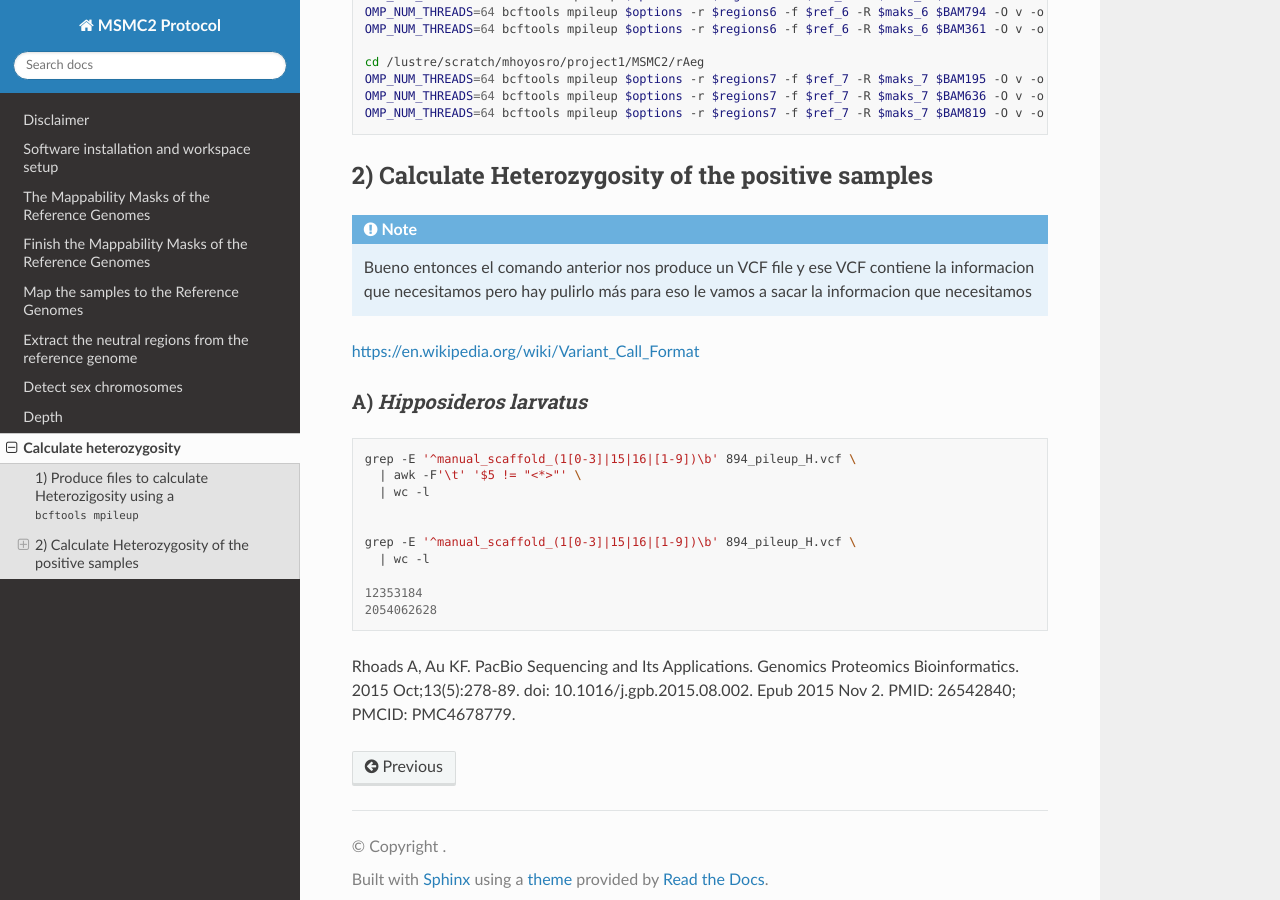
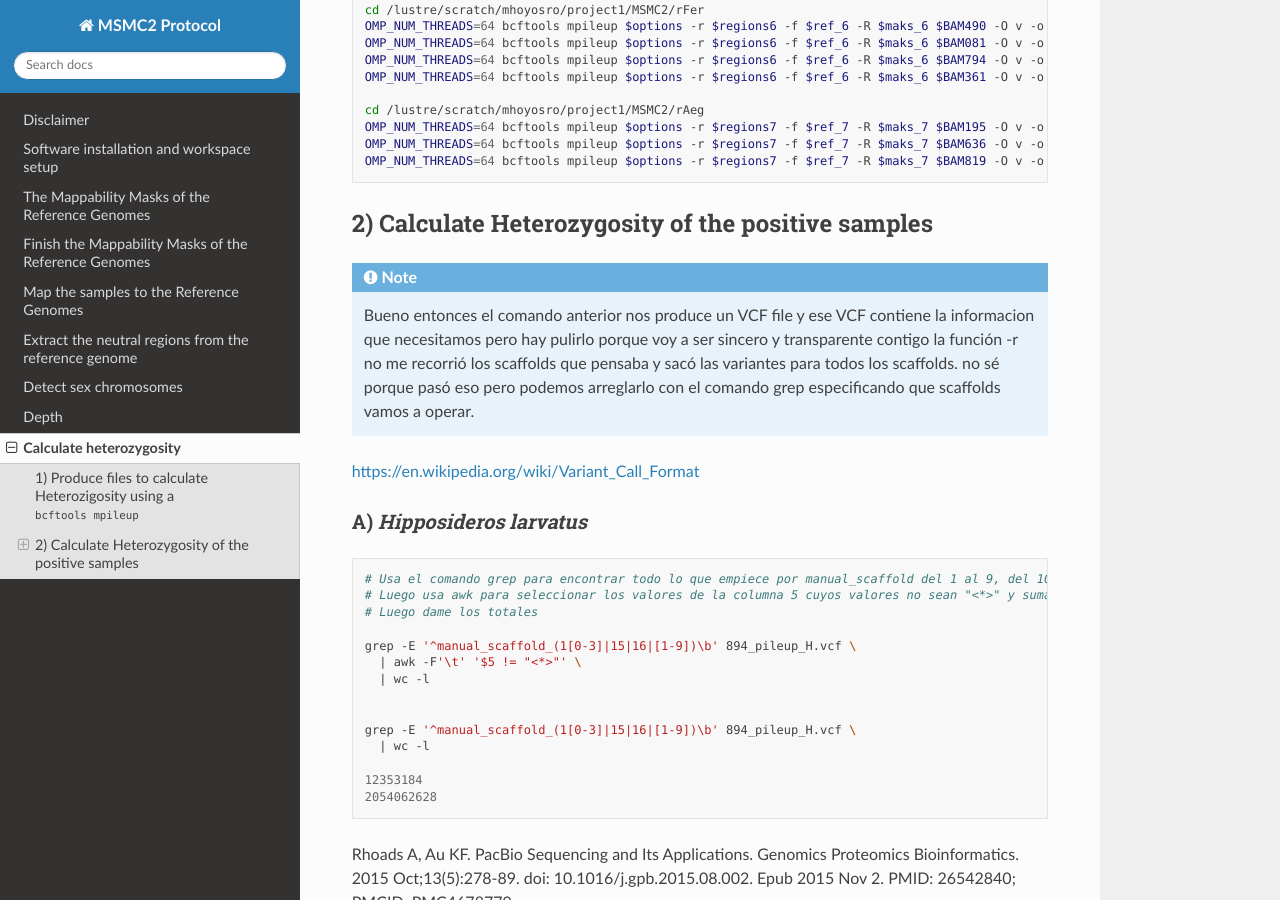
Before and after one commit to hoyosmanuel/MSMC2-Protocol, a Sphinx documentation site: the page built from docs/source/08_Data_Processing_7.rst, in a window 1280 px wide and 900 px high, scrolled down 2719 px. Built offline with Sphinx 7.4.7 and the Read the Docs theme 3.1.0, drawn with Linux system fonts in a browser that asks for light colours; some of the changed text lies outside the part shown.

Commit message:
Update 08_Data_Processing_7.rst

```diff
--- a/docs/source/08_Data_Processing_7.rst
+++ b/docs/source/08_Data_Processing_7.rst
@@ -13,8 +13,9 @@
    For clarity, the following code is presented "step by step". However, it is more efficient to run it as an array job; it is broken down here so you can better understand the underlying logic, since using an array may make it harder to follow what is happening. This step is critical and requires careful attention. The `bcftools mpileup` command converts BAM alignments into VCF format.
 
    The analysis is restricted to:
-   - autosomal scaffolds (`-r`)
-   - neutral callable regions (`-R`)
+   - The putative autosomal scaffolds (`-r`)
+   - The neutral callable regions in mask_1 (`-R`)
+   - Estas options="-B -q 20 -Q 20 -C 50" se refieren a calidad así de una vez vamos a estar purgando posisiciones de mala calidad
 
 .. code-block:: bash
 
@@ -149,7 +150,7 @@
 
 .. note::
 
-   Bueno entonces el comando anterior nos produce un VCF file y ese VCF contiene la informacion que necesitamos pero hay pulirlo más para eso le vamos a sacar la informacion que necesitamos
+   Bueno entonces el comando anterior nos produce un VCF file y ese VCF contiene la informacion que necesitamos pero hay pulirlo porque voy a ser sincero y transparente contigo la función -r no me recorrió los scaffolds que pensaba y sacó las variantes para todos los scaffolds. no sé porque pasó eso pero podemos arreglarlo con el comando grep especificando que scaffolds vamos a operar.
 
 https://en.wikipedia.org/wiki/Variant_Call_Format
 
@@ -157,6 +158,10 @@
 ~~~~~~~~~~~~~~~~~~~~~~~~~~
 
 .. code-block:: bash
+
+   # Usa el comando grep para encontrar todo lo que empiece por manual_scaffold del 1 al 9, del 10 al 13 y saltate el 14 incluye el 15 y el 16 eso es lo que coincide con esta lista: regions1=("manual_scaffold_1" "manual_scaffold_2" "manual_scaffold_3" "manual_scaffold_4" "manual_scaffold_5" "manual_scaffold_6" "manual_scaffold_7" "manual_scaffold_8" "manual_scaffold_9" "manual_scaffold_10" "manual_scaffold_11" "manual_scaffold_12" "manual_scaffold_13" "manual_scaffold_15" "manual_scaffold_16")
+   # Luego usa awk para seleccionar los valores de la columna 5 cuyos valores no sean "<*>" y sumalos
+   # Luego dame los totales
 
    grep -E '^manual_scaffold_(1[0-3]|15|16|[1-9])\b' 894_pileup_H.vcf \
      | awk -F'\t' '$5 != "<*>"' \
```
